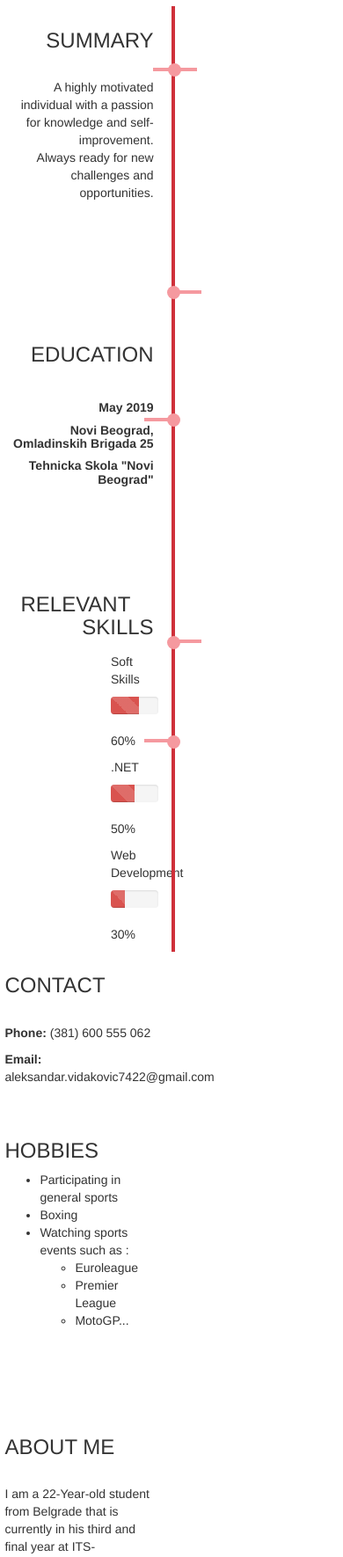
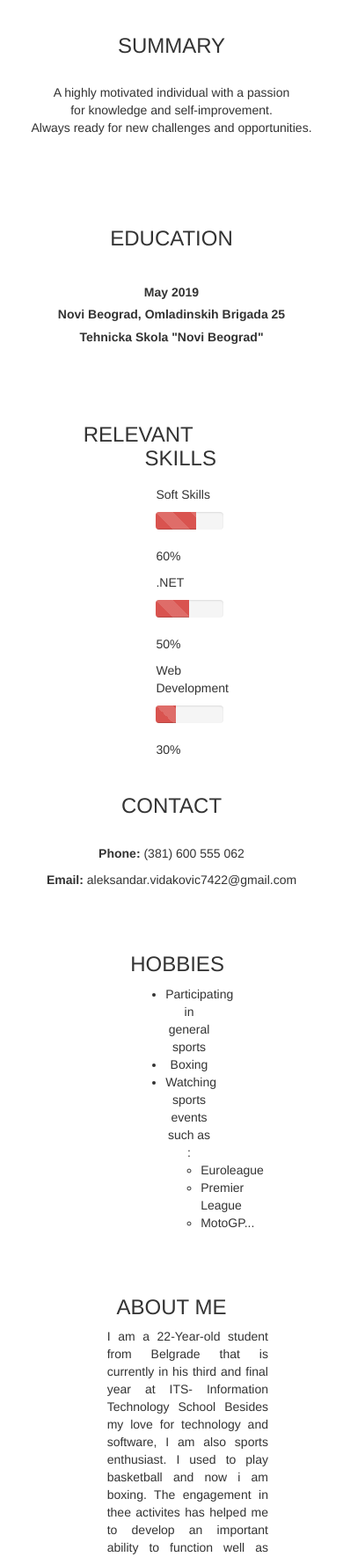
Before and after one commit to AleLesa22/AleLesa22.github.io, a plain HTML site: page index.html in a window 390 px wide. Shown: the part 221-1991 px from the top of the page at 88% size. Drawn offline with Linux system fonts and the light colour scheme.

Commit message:
Making Web Page Responsive

```diff
--- a/index.html
+++ b/index.html
@@ -170,28 +170,18 @@
                 </div>
 
 
-                <br><br>
-                <br><br>
+                <br>
 
                 <div class="AboutMeDiv">
                     <h3 id="AboutMeHeading">ABOUT ME</h3>
-                    <br>
-                    <p>I am a 22-Year-old student from Belgrade that is currently in his third and
-                        <br>
+                    <p id="AboutMeId">I am a 22-Year-old student from Belgrade that is currently in his third and
                         final year at ITS- Information Technology School
-                        <br>
                         Besides my love for technology and software, I am also sports enthusiast.
-                        <br>
                         I used to play basketball and now i am boxing.
-                        <br>
                         The engagement in thee activites has helped me to develop an important
-                        <br>
                         ability to function well as team member but also
-                        <br>
                         disciplined me into a strong individual.
-                        <br>
                         Im native Serbian speaker with proficiency in English language.
-                        <br>
                 </div>
 
 
--- a/styles/style.css
+++ b/styles/style.css
@@ -1,32 +1,31 @@
 /* MainDivContainer Style */
-.MainDivContainer{
+.MainDivContainer {
   margin-left: auto;
   margin-right: auto;
 }
 
 /* NameSurnameDiv */
-.NameSurnameDiv{
-    background-color: #BA0001;
+.NameSurnameDiv {
+  background-color: #ba0001;
   margin-left: 14%;
   margin-right: 14%;
 }
 
 /* NameSurnameId */
-#NameSurnameId{
+#NameSurnameId {
   text-align: center;
-    font-family: 'Gill Sans', 'Gill Sans MT', Calibri, 'Trebuchet MS', sans-serif;
-    color: #F7D7DC;
-
+  font-family: "Gill Sans", "Gill Sans MT", Calibri, "Trebuchet MS", sans-serif;
+  color: #f7d7dc;
 }
 
-#ProfessionId{
+#ProfessionId {
   text-align: center;
-    font-family: 'Gill Sans', 'Gill Sans MT', Calibri, 'Trebuchet MS', sans-serif;
-    color: #F7D7DC;
+  font-family: "Gill Sans", "Gill Sans MT", Calibri, "Trebuchet MS", sans-serif;
+  color: #f7d7dc;
 }
 
 /* Vertical Line Style */
-.VerticalLine{
+.VerticalLine {
   border-left: 4px solid #cf303a;
   width: 1px;
   height: 100%;
@@ -36,48 +35,45 @@
 }
 
 /* SummaryDiv */
-.SummaryDiv
-{
+.SummaryDiv {
   text-align: right;
   padding: 3%;
 }
 
 /* Education Div */
-.EducationDiv{
+.EducationDiv {
   text-align: right;
   padding: 3%;
 }
 
 /* RelevantSkillsHeading */
-#RelevantSkillsHeading
-{
+#RelevantSkillsHeading {
   text-align: right;
   padding: 3%;
 }
 
 /* ProgressBarTabovi */
-.ProgressBarTabovi{
+.ProgressBarTabovi {
   margin-left: 70%;
 }
 
 /* ContactDiv */
-.ContactDiv{
+.ContactDiv {
   text-align: left;
   padding: 3%;
 }
 /* AboutMeDiv */
-.AboutMeDiv{
+.AboutMeDiv {
   text-align: left;
   padding: 3%;
 }
 /* HobbiesDiv */
-.HobbiesDiv
-{
+.HobbiesDiv {
   text-align: left;
   padding: 3%;
 }
 /* lineSummaryContact */
-.lineSummaryContact{
+.lineSummaryContact {
   border-bottom: 4px solid #f5999f;
   position: absolute;
   height: 1px;
@@ -86,7 +82,7 @@
   width: 50px;
 }
 /* dotSummaryContact */
-.dotSummaryContact{
+.dotSummaryContact {
   position: absolute;
   margin-top: -10%;
   margin-left: 0;
@@ -98,16 +94,16 @@
   background-color: #f5999f;
   border-radius: 50%;
 }
-.lineHobbies{
+.lineHobbies {
   border-bottom: 4px solid #f5999f;
   position: absolute;
   width: 20px;
-    top: 30%;
+  top: 30.3%;
   left: 0;
   width: 30px;
 }
 /* dotSummaryContact */
-.dotHobbies{
+.dotHobbies {
   position: absolute;
   margin-top: -15%;
   margin-left: 0;
@@ -119,7 +115,7 @@
   background-color: #f5999f;
   border-radius: 50%;
 }
-.lineEducation{
+.lineEducation {
   border-bottom: 4px solid #f5999f;
   position: absolute;
   width: 20px;
@@ -128,7 +124,7 @@
   width: 30px;
 }
 /* dotSummaryContact */
-.dotEducation{
+.dotEducation {
   position: absolute;
   margin-top: -15%;
   margin-left: 0;
@@ -140,16 +136,16 @@
   background-color: #f5999f;
   border-radius: 50%;
 }
-.lineAboutMe{
+.lineAboutMe {
   border-bottom: 4px solid #f5999f;
   position: absolute;
   width: 20px;
-    top: 67%;
+  top: 61%;
   left: 0;
   width: 30px;
 }
 /* dotSummaryContact */
-.dotAboutMe{
+.dotAboutMe {
   position: absolute;
   margin-top: -15%;
   margin-left: 0;
@@ -161,7 +157,7 @@
   background-color: #f5999f;
   border-radius: 50%;
 }
-.lineRelevantSkills{
+.lineRelevantSkills {
   border-bottom: 4px solid #f5999f;
   position: absolute;
   width: 20px;
@@ -170,7 +166,7 @@
   width: 30px;
 }
 /* dotSummaryContact */
-.dotRelevantSkills{
+.dotRelevantSkills {
   position: absolute;
   margin-top: -15%;
   margin-left: 0;
@@ -182,6 +178,54 @@
   background-color: #f5999f;
   border-radius: 50%;
 }
-.col-md-6{
+
+#AboutMeId {
   width: 50%;
+  text-align: justify;
 }
+
+@media only screen and (max-width: 1330px) {
+  .lineAboutMe {
+    top: 59%;
+  }
+}
+
+/* Responsive */
+@media only screen and (max-width: 991px) {
+  .SummaryDiv {
+    text-align: center;
+  }
+
+  .EducationDiv {
+    text-align: center;
+    margin-top: -18%;
+  }
+
+  .ContactDiv {
+    text-align: center;
+  }
+
+  /* BAG BULLETS */
+  .HobbiesDiv {
+    text-align: center;
+    width: 30%;
+    margin-left: 35%;
+  }
+
+  .AboutMeDiv {
+    text-align: center;
+  }
+
+  .VerticalLine {
+    display: none;
+  }
+
+  .ProgressBarovi {
+    margin-right: 35%;
+    margin-top: -10%;
+  }
+
+  #AboutMeId {
+    margin-left: 30%;
+  }
+}
```
Lines whose indentation alone changed are shown as unchanged.
